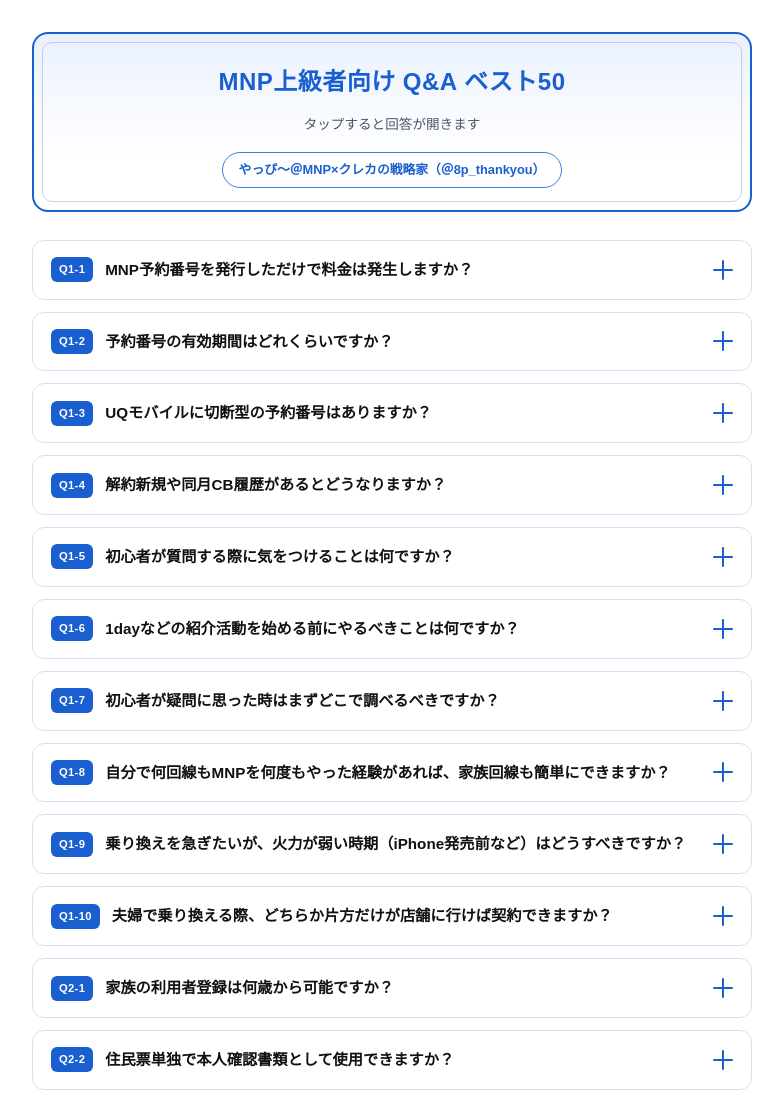
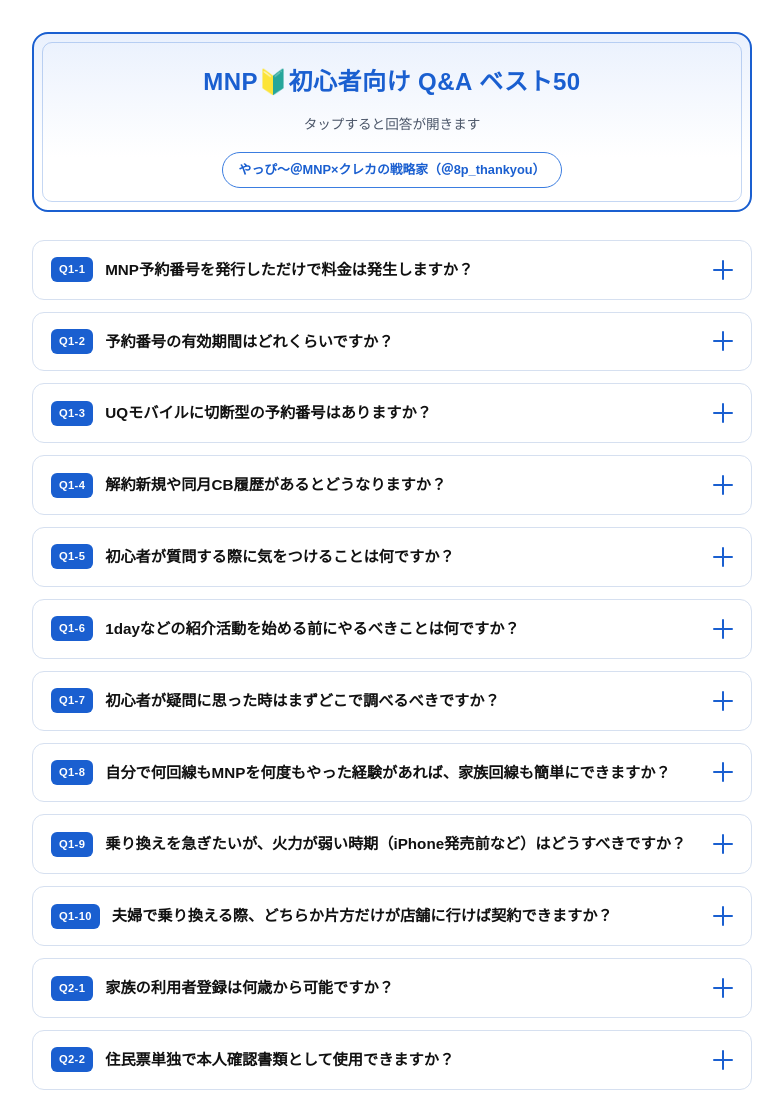
Before and after one commit to yappi7000/Beginer-Q-A-50, a plain HTML site: page index.html in a window 1280 px wide. Shown: the top 1100 px of the page, without its empty margins (248-1031 px from the left). Drawn offline with Linux system fonts and the light colour scheme.

Commit message:
Update header title for beginner audience

```diff
--- a/qa50.html
+++ b/index.html
@@ -207,7 +207,7 @@
 <body>
 
 <div class="header-box">
-  <h1>MNP上級者向け Q&amp;A ベスト50</h1>
+  <h1>MNP🔰初心者向け Q&amp;A ベスト50</h1>
   <div class="subtitle">タップすると回答が開きます</div>
   <div class="author">やっぴ〜＠MNP×クレカの戦略家（＠8p_thankyou）</div>
 </div>
```
